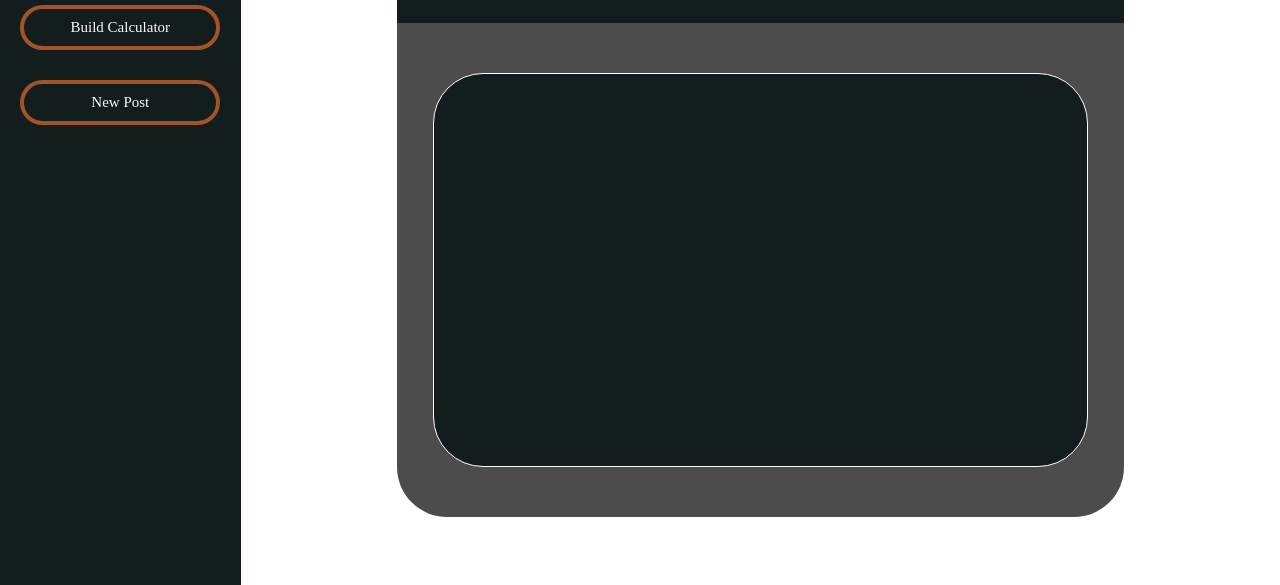
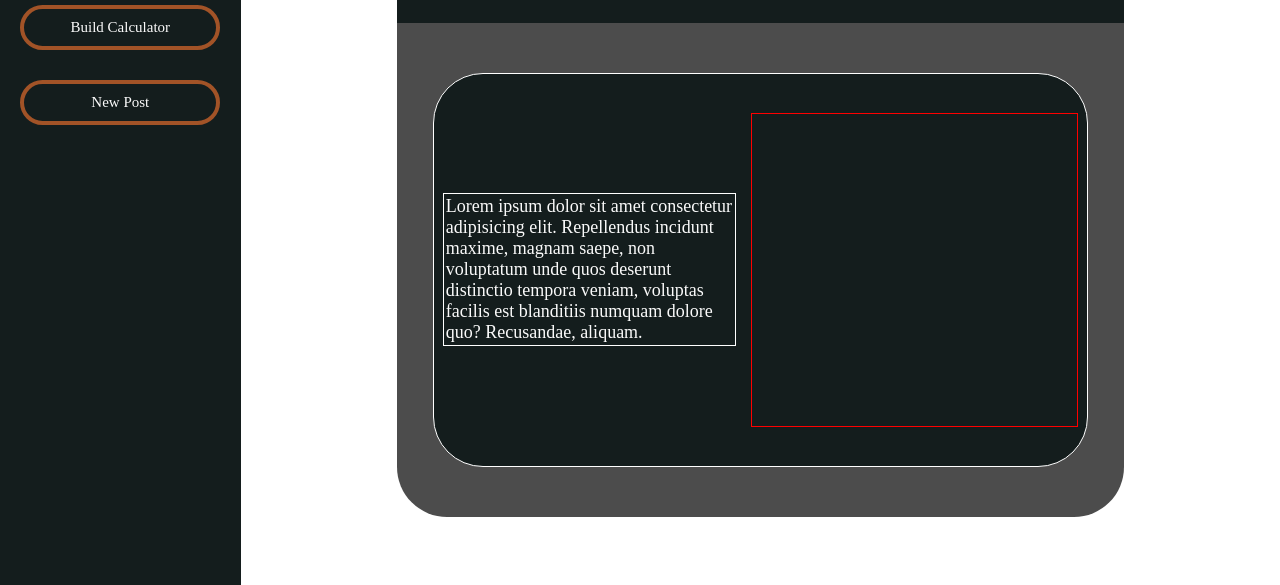
Before and after one commit to GustavoVFA-SPTECH/BonfireMemories, a plain HTML site: page public/views/homePage.html in a window 1280 px wide. Shown: the part 215-800 px from the top of the page. Drawn offline with Linux system fonts and the light colour scheme.

Commit message:
postContent

```diff
--- a/public/styles/homePage.css
+++ b/public/styles/homePage.css
@@ -56,6 +56,8 @@ body {
     border: white 1px solid;
     display: flex;
     align-items: center;
+    gap: 15px;
+    justify-content: center;
 
 }
 
@@ -101,3 +103,20 @@ body {
     font-size: 30px;
     color: var(--ice);
 }
+
+.postText{
+    border: white 1px solid;
+    width: 45%;
+    min-height: 20%;
+    max-height: fit-content;
+    /* overflow: hidden; */
+    padding: 2px;
+    font-size: 18px;
+    max-width: 45%;
+}
+
+.postImage{
+    border: red 1px solid;
+    width: 50%;
+    height: 80%;
+}
--- a/public/views/homePage.html
+++ b/public/views/homePage.html
@@ -27,7 +27,7 @@
                 </div>
                 <div class="postBox">
                     <div class="postContent">
-                        <span class="postText"></span>
+                        <span class="postText">Lorem ipsum dolor sit amet consectetur adipisicing elit. Repellendus incidunt maxime, magnam saepe, non voluptatum unde quos deserunt distinctio tempora veniam, voluptas facilis est blanditiis numquam dolore quo? Recusandae, aliquam.</span>
                         <div class="postImage"></div>
                     </div>
                 </div>
```
